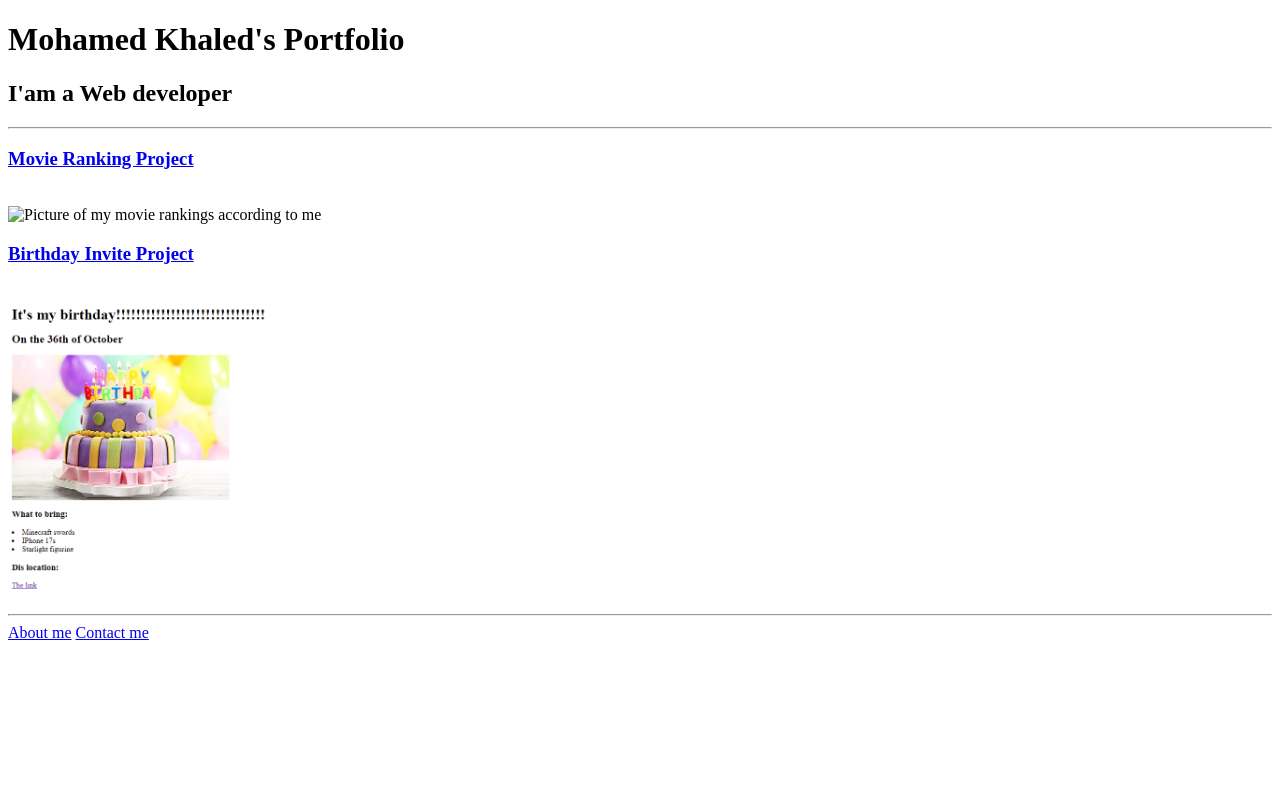
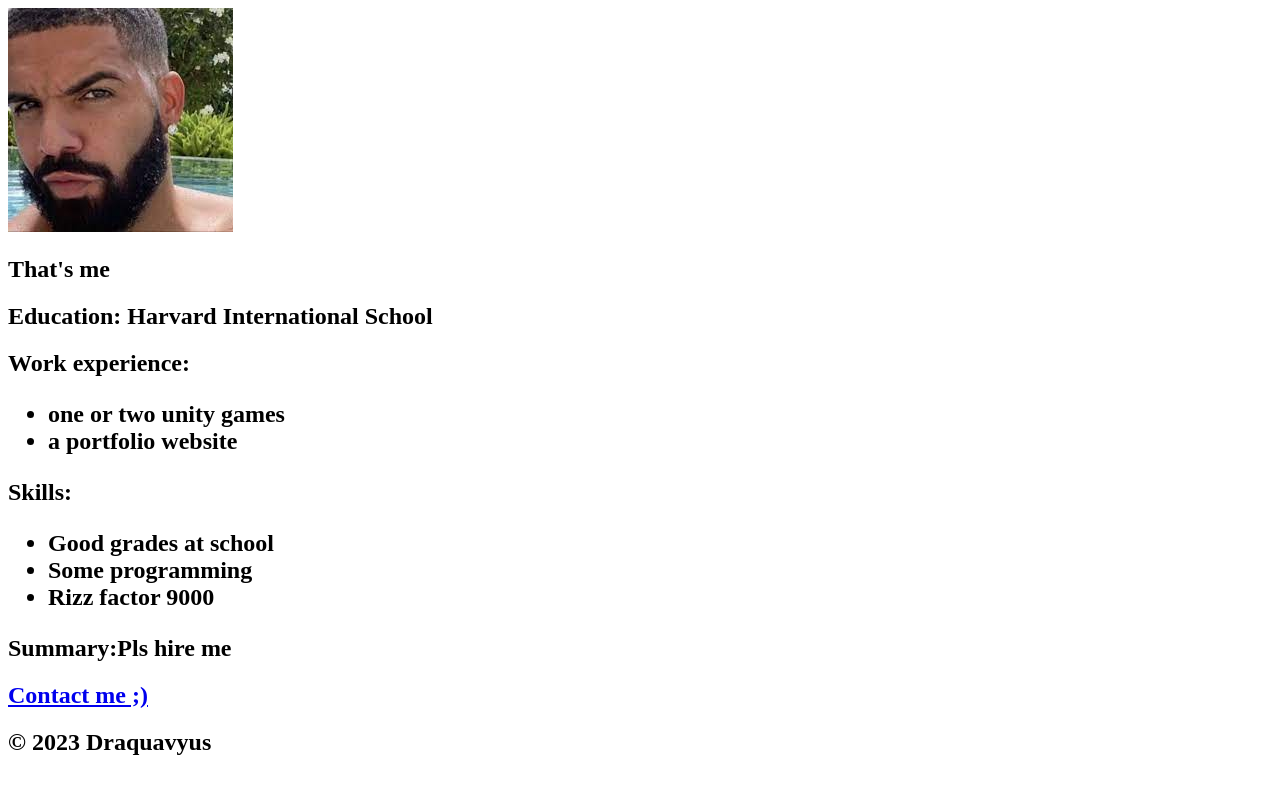
Before and after one commit to WalterFace/html-portfolio, a plain HTML site: page index.html in a window 1280 px wide. Drawn offline with Linux system fonts and the light colour scheme.

Commit message:
Add files via upload

```diff
--- a/index.html
+++ b/index.html
@@ -1,22 +1,28 @@
 <!DOCTYPE html>
-<html lang = "en">
+<html>
 <head>
-<meta charset = "UTF-8"/>
-<title>Hello</title>
+<title>My Resume</title>
 </head>
-<body>
-<h1>Mohamed Khaled's Portfolio</h1>
-<h2>I'am a Web developer</h2>
-<hr />
-<h3><a href ="./public/movieRanking.html">Movie Ranking Project</a></h3>
-<br/>
-<img src = "./assets//images/CaptureMovieRanking.PNG" height = "300"alt = "Picture of my movie rankings according to me"/>
-<br/>
-<h3><a href = "./public/3.4 Birthday Invite Project/index.html">Birthday Invite Project</a></h3>
-<br/>
-<img src = "./assets/images/CaptureCake.PNG" height = "300"alt = "Picture of a birthday cake"/>
-<hr />
-<a href = "./public/aboutm.html">About me</a>
-<a href = "./public/contact.html">Contact me</a>
-</body>
+<img src = "download.jpg" alt = "a picture of me"/>
+<h2>That's me</h2>
+<p><h2>Education: Harvard International School</h2>
+<h2>Work experience: <ul>
+    <li>one or two unity games</li>
+    <li>a portfolio website</li>
+    </ul>
+ Skills: <ul>
+<li>Good grades at school</li>
+<li>Some programming</li>
+<li>Rizz factor 9000</li>
+ </ul>
+Summary:Pls hire me</h2>
+</p>
+
+
+<footer>
+<h2><a href = "contactMe.html">Contact me ;)</a><h2> © 2023 Draquavyus</h2>
+
+</footer>
+
+
 </html>
```
Also changed, not shown: contactMe.html (added), download.jpg (added).
